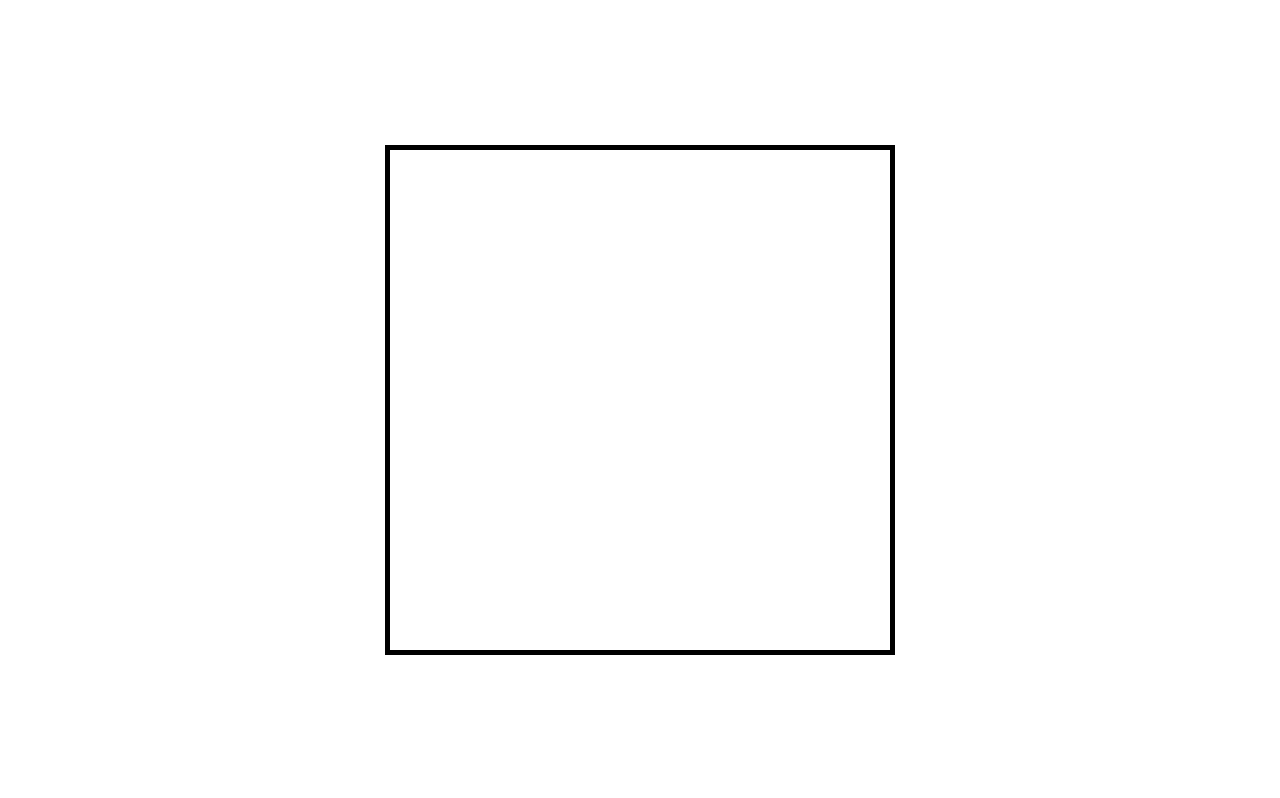
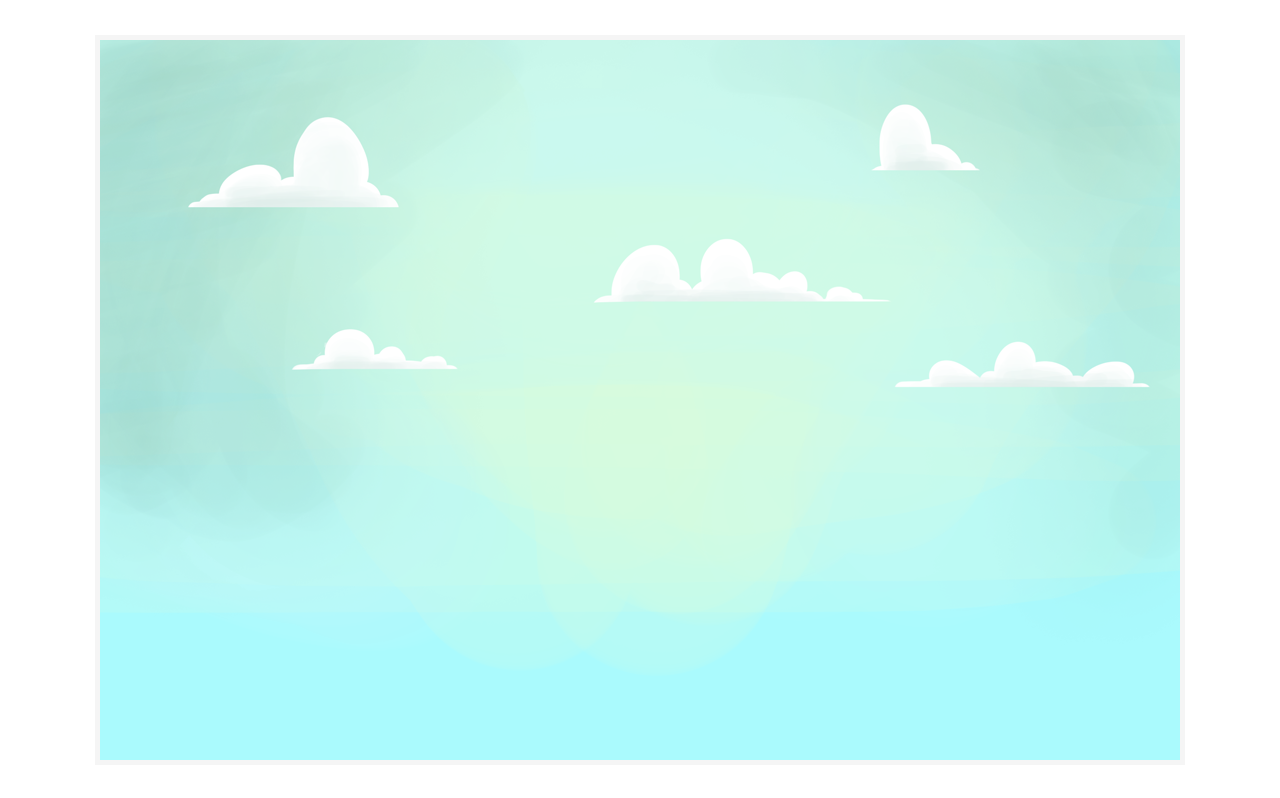
Before and after one commit to scurvydoggo/chutey, a website built with Vite: page index.html in a window 1280 px wide. Built offline with nearby package versions, Linux system fonts and the light colour scheme.

Commit message:
feat: Show background

```diff
--- a/index.html
+++ b/index.html
@@ -9,6 +9,7 @@
 </head>
 <body>
     <canvas id="game-container"></canvas>
+    <img id="background" src="assets/background.png" />
     <script type="module" src="/src/main.ts"></script>
 </body>
 </html>
--- /dev/null
+++ b/src/chutey/Scene.ts
@@ -0,0 +1,16 @@
+export default class Scene {
+    canvas: HTMLCanvasElement;
+    bg: HTMLImageElement;
+
+    constructor(canvas: HTMLCanvasElement, bg: HTMLImageElement) {
+        this.canvas = canvas;
+        this.bg = bg;
+
+        canvas.width = bg.width;
+        canvas.height = bg.height;
+    }
+
+    draw(ctx: CanvasRenderingContext2D): void {
+        ctx.drawImage(this.bg, 0, 0, this.bg.width, this.bg.height);
+    }
+}
--- /dev/null
+++ b/src/chutey/WorldConstants.ts
@@ -0,0 +1 @@
+export const GRAVITY = -10;
--- a/src/main.ts
+++ b/src/main.ts
@@ -1,6 +1,10 @@
+import Scene from './chutey/Scene'
+
 window.addEventListener('load', function() {
   const canvas = this.document.getElementById("game-container") as HTMLCanvasElement;
-  const ctx: CanvasRenderingContext2D = canvas.getContext("2d")!;
-  canvas.width = 500;
-  canvas.height = 500;
+  const ctx = canvas.getContext("2d")!;
+
+  const scene: Scene = new Scene(canvas, this.document.getElementById("background") as HTMLImageElement);
+
+  scene.draw(ctx);
 });
--- a/src/style.css
+++ b/src/style.css
@@ -5,7 +5,7 @@
 }
 
 #game-container {
-  border: 5px solid black;
+  border: 5px solid whitesmoke;
   position: absolute;
   top: 50%;
   left: 50%;
@@ -13,3 +13,7 @@
   max-width: 100%;
   max-height: 100%;
 }
+
+#background {
+  display: none;
+}
```
